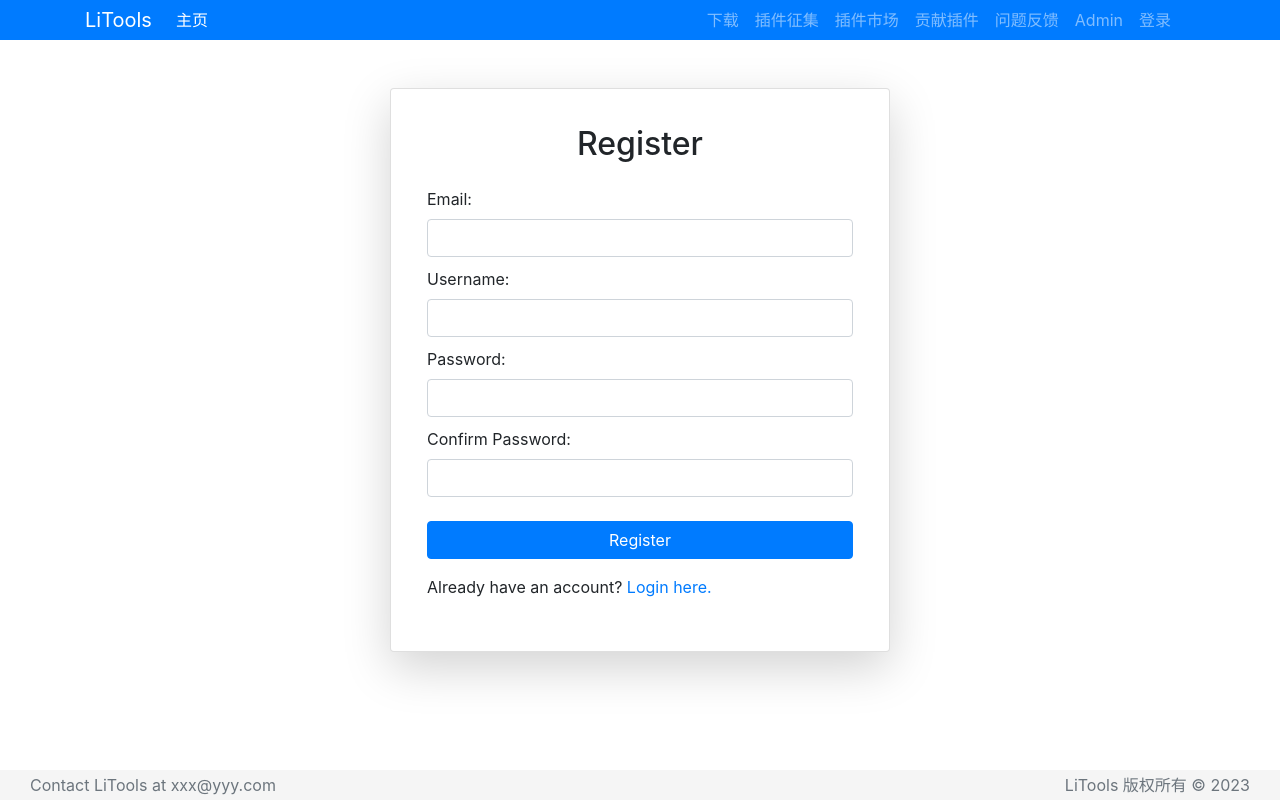
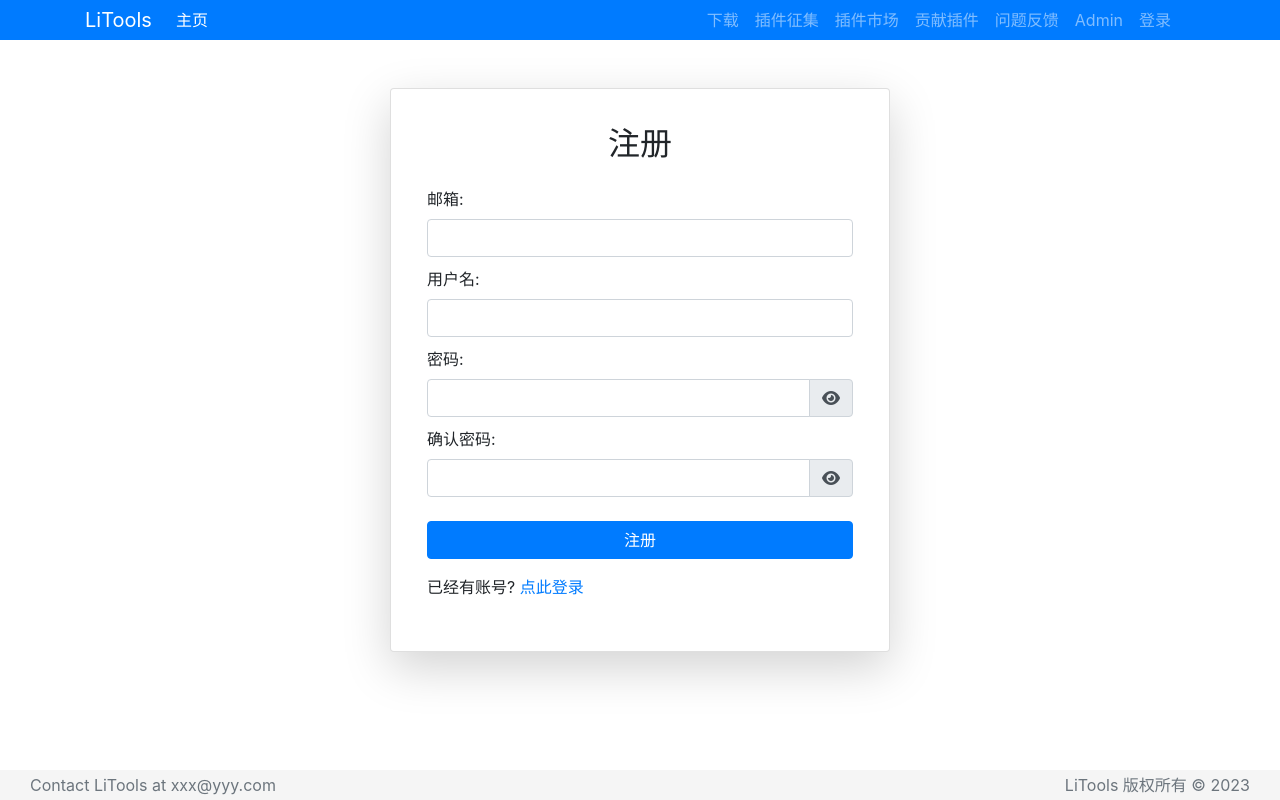
Before and after one commit to terrylikescoding/LiTools-Extension-Server-and-Client, a Vue app in the folder client/: page /register in a window 1280 px wide. Built offline with nearby package versions, Linux system fonts and the light colour scheme; the HTML template or start-up script is replaced by a standard one.

Commit message:
将注册页面内容修改为中文

```diff
--- a/client/src/components/Register.vue
+++ b/client/src/components/Register.vue
@@ -4,44 +4,58 @@
       <div class="register-form-overlay"></div>
       <div class="card shadow-lg p-3 mb-5 bg-white rounded" style="max-width: 500px; margin: 0 auto;">
         <div class="card-body">
-          <h2 class="card-title text-center mb-4">Register</h2>
+          <h2 class="card-title text-center mb-4">注册</h2>
 
           <form>
             <div class="form-group">
-              <label for="email">Email:</label>
+              <label for="email">邮箱:</label>
               <input type="email" class="form-control" id="email" v-model="email" :class="{ 'is-invalid': emailInvalid }" required>
               <div class="invalid-feedback">
-                Please enter a valid email address.
+                请输入有效的邮箱地址
               </div>
             </div>
 
             <div class="form-group">
-              <label for="username">Username:</label>
+              <label for="username">用户名:</label>
               <input type="text" class="form-control" id="username" v-model="username" :class="{ 'is-invalid': usernameInvalid }" required>
               <div class="invalid-feedback">
-                Please enter a valid username.
+               请输入有效的用户名
               </div>
             </div>
 
             <div class="form-group">
-              <label for="password">Password:</label>
-              <input type="password" class="form-control" id="password" v-model="password" :class="{ 'is-invalid': passwordInvalid }" required>
+              <label for="password">密码:</label>
+              <div class="input-group">
+                <input type="password" class="form-control" id="password" v-model="password" :class="{ 'is-invalid': passwordInvalid }" required>
+                <div class="input-group-append">
+                  <span class="input-group-text">
+                    <i :class="[showPassword ? 'fas fa-eye-slash' : 'fas fa-eye']" @click="toggleShowPassword"></i>
+                  </span>
+                </div>
+              </div>
               <div class="invalid-feedback">
-                Please enter a valid password.
+                请输入有效的密码
               </div>
             </div>
 
             <div class="form-group">
-              <label for="confirm-password">Confirm Password:</label>
-              <input type="password" class="form-control" id="confirm-password" v-model="confirmPassword" :class="{ 'is-invalid': passwordMismatch }" required>
+              <label for="confirm-password">确认密码:</label>
+              <div class="input-group">
+                <input type="password" class="form-control" id="confirm-password" v-model="confirmPassword" :class="{ 'is-invalid': passwordMismatch }" required>
+                <div class="input-group-append">
+                  <span class="input-group-text">
+                    <i :class="[showPassword ? 'fas fa-eye-slash' : 'fas fa-eye']" @click="toggleShowPassword"></i>
+                  </span>
+                </div>
+              </div>
               <div class="invalid-feedback">
-                Passwords do not match.
+               两次输入的密码不一致
               </div>
             </div>
 
-            <button type="submit" class="btn btn-primary btn-block mt-4 register-btn" @click.prevent="register()" >Register</button>
+            <button type="submit" class="btn btn-primary btn-block mt-4 register-btn" @click.prevent="register()" >注册</button>
 
-            <p class="mt-3">Already have an account? <router-link to="/login">Login here.</router-link></p>
+            <p class="mt-3">已经有账号? <router-link to="/login">点此登录</router-link></p>
           </form>
         </div>
       </div>
@@ -75,6 +89,7 @@
 
 <script>
 import { RouterLink } from 'vue-router';
+
 export default {
   components:{
     RouterLink
@@ -88,7 +103,8 @@ export default {
       emailInvalid: false,
       usernameInvalid: false,
       passwordInvalid: false,
-      passwordMismatch: false
+      passwordMismatch: false,
+      showPassword: false
     }
   },
   methods: {
@@ -121,6 +137,9 @@ export default {
       if (this.email && this.username && this.password && !this.passwordMismatch) {
         // Add code to handle registration logic here
       }
+    },
+    toggleShowPassword() {
+      this.showPassword = !this.showPassword;
     }
   }
 }
```
